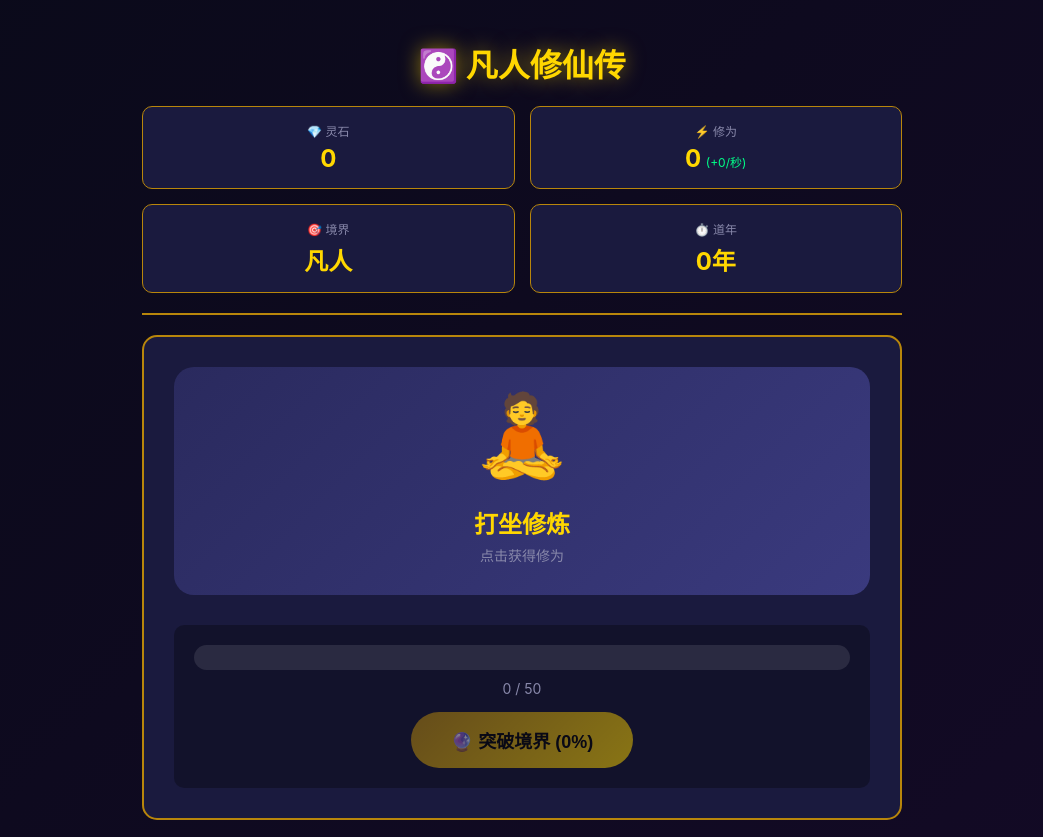
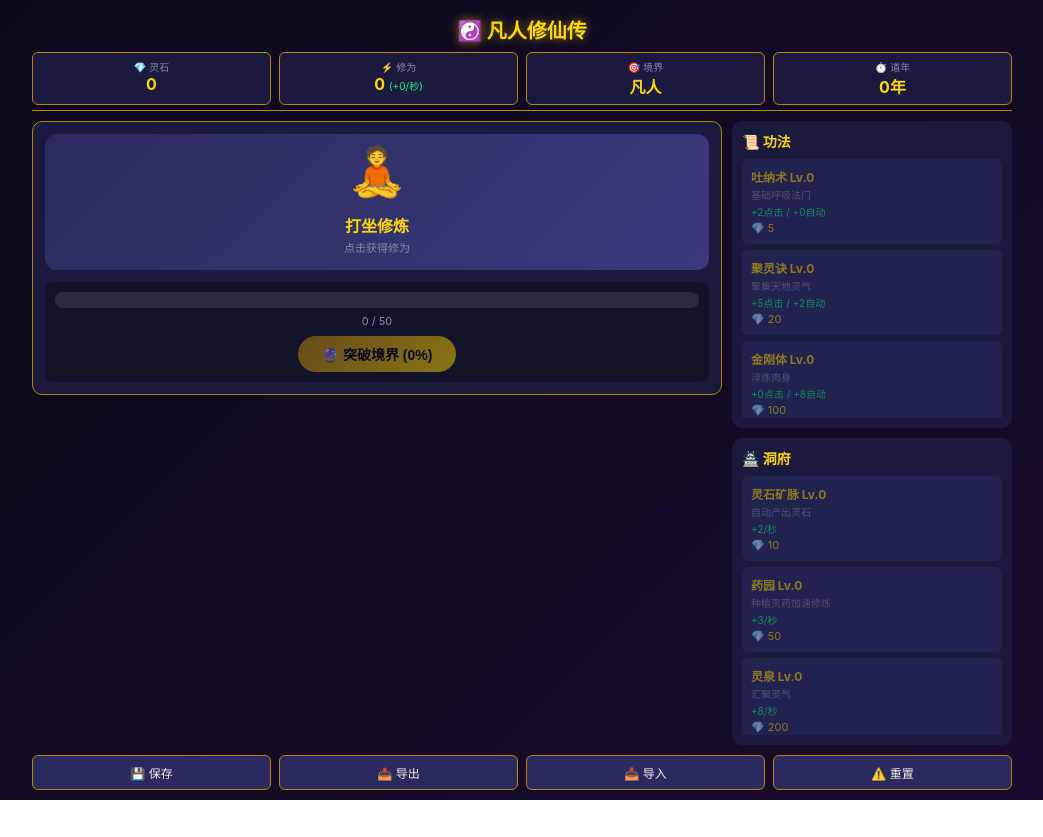
Before and after one commit to WayneChaoss/xiuxian-idle, a plain HTML site: page index.html in a window 1280 px wide. Shown: the top 837 px of the page, without its empty margins (118-1161 px from the left). After the commit the page ends 800 px from the top, so only its background shows below. Drawn offline with Linux system fonts and the light colour scheme.

Commit message:
界面优化：紧凑布局，一屏显示，无需滚动

```diff
--- a/css/style.css
+++ b/css/style.css
@@ -15,93 +15,120 @@
     box-sizing: border-box;
 }
 
+html, body {
+    height: 100vh;
+    overflow: hidden;
+}
+
 body {
     font-family: -apple-system, BlinkMacSystemFont, 'Segoe UI', 'Microsoft YaHei', sans-serif;
     background: linear-gradient(135deg, var(--bg-color) 0%, #1a0a2e 100%);
     color: var(--text);
-    min-height: 100vh;
+    font-size: 14px;
 }
 
 #game-container {
-    max-width: 800px;
+    max-width: 1000px;
     margin: 0 auto;
-    padding: 20px;
+    padding: 10px;
+    height: 100vh;
+    display: flex;
+    flex-direction: column;
 }
 
 /* 头部 */
 header {
     text-align: center;
-    padding: 20px 0;
-    border-bottom: 2px solid var(--accent-dark);
-    margin-bottom: 20px;
+    padding: 5px 0;
+    border-bottom: 1px solid var(--accent-dark);
+    margin-bottom: 10px;
+    flex-shrink: 0;
 }
 
 header h1 {
-    font-size: 32px;
+    font-size: 20px;
     color: var(--accent);
-    text-shadow: 0 0 20px rgba(255, 215, 0, 0.5);
-    margin-bottom: 20px;
+    text-shadow: 0 0 10px rgba(255, 215, 0, 0.5);
+    margin-bottom: 8px;
 }
 
 #stats {
     display: grid;
-    grid-template-columns: repeat(2, 1fr);
-    gap: 15px;
+    grid-template-columns: repeat(4, 1fr);
+    gap: 8px;
 }
 
 .stat {
     background: var(--panel-bg);
-    padding: 15px;
-    border-radius: 10px;
+    padding: 6px;
+    border-radius: 6px;
     border: 1px solid var(--accent-dark);
 }
 
 .stat .label {
     display: block;
-    font-size: 12px;
+    font-size: 10px;
     color: var(--text-muted);
-    margin-bottom: 5px;
 }
 
 .stat .value {
-    font-size: 24px;
+    font-size: 16px;
     font-weight: bold;
     color: var(--accent);
 }
 
 #cultivation-rate {
-    font-size: 12px;
+    font-size: 10px;
     color: var(--success);
 }
 
 /* 主区域 */
 main {
+    display: grid;
+    grid-template-columns: 1fr 280px;
+    gap: 10px;
+    flex: 1;
+    min-height: 0;
+    overflow: hidden;
+}
+
+@media (max-width: 800px) {
+    main {
+        grid-template-columns: 1fr;
+        grid-template-rows: 1fr 200px;
+    }
+}
+
+/* 左侧区域 */
+.left-panel {
     display: flex;
     flex-direction: column;
-    gap: 20px;
+    gap: 10px;
+    min-height: 0;
 }
 
 /* 修炼区域 */
 #cultivation-area {
     background: var(--panel-bg);
-    padding: 30px;
-    border-radius: 15px;
+    padding: 12px;
+    border-radius: 10px;
     text-align: center;
-    border: 2px solid var(--accent-dark);
+    border: 1px solid var(--accent-dark);
+    flex-shrink: 0;
 }
 
 #cultivator {
     cursor: pointer;
-    padding: 30px;
-    border-radius: 20px;
+    padding: 15px;
+    border-radius: 12px;
     background: linear-gradient(135deg, var(--card-bg) 0%, #3a3a7e 100%);
     transition: all 0.2s;
-    margin-bottom: 30px;
+    margin-bottom: 12px;
 }
 
 #cultivator:hover {
     transform: scale(1.02);
-    box-shadow: 0 0 30px rgba(255, 215, 0, 0.3);
+    box-shadow: 0 0 20px rgba(255, 215, 0, 0.3);
 }
 
 #cultivator:active {
@@ -109,65 +136,65 @@ main {
 }
 
 #cultivator-icon {
-    font-size: 80px;
-    margin-bottom: 10px;
+    font-size: 48px;
+    margin-bottom: 5px;
     animation: float 3s ease-in-out infinite;
 }
 
 @keyframes float {
     0%, 100% { transform: translateY(0); }
-    50% { transform: translateY(-15px); }
+    50% { transform: translateY(-10px); }
 }
 
 #cultivator-name {
-    font-size: 24px;
+    font-size: 16px;
     font-weight: bold;
     color: var(--accent);
-    margin-bottom: 5px;
+    margin-bottom: 2px;
 }
 
 #cultivator-desc {
-    font-size: 14px;
+    font-size: 11px;
     color: var(--text-muted);
 }
 
 /* 突破区域 */
 #breakthrough-area {
     background: rgba(0, 0, 0, 0.3);
-    padding: 20px;
-    border-radius: 10px;
+    padding: 10px;
+    border-radius: 8px;
 }
 
 #breakthrough-progress {
     width: 100%;
-    height: 25px;
+    height: 16px;
     background: rgba(255, 255, 255, 0.1);
-    border-radius: 15px;
+    border-radius: 8px;
     overflow: hidden;
-    margin-bottom: 10px;
+    margin-bottom: 6px;
 }
 
 #progress-fill {
     height: 100%;
     background: linear-gradient(90deg, var(--accent-dark), var(--accent));
-    border-radius: 15px;
+    border-radius: 8px;
     transition: width 0.3s;
-    box-shadow: 0 0 10px var(--accent);
+    box-shadow: 0 0 5px var(--accent);
 }
 
 #progress-text {
-    font-size: 14px;
+    font-size: 11px;
     color: var(--text-muted);
-    margin-bottom: 15px;
+    margin-bottom: 8px;
 }
 
 #breakthrough-btn {
     background: linear-gradient(135deg, var(--accent-dark), var(--accent));
     color: #000;
     border: none;
-    padding: 15px 40px;
-    border-radius: 30px;
-    font-size: 18px;
+    padding: 8px 24px;
+    border-radius: 20px;
+    font-size: 14px;
     font-weight: bold;
     cursor: pointer;
     transition: all 0.2s;
@@ -175,7 +202,7 @@ main {
 
 #breakthrough-btn:hover:not(:disabled) {
     transform: scale(1.05);
-    box-shadow: 0 0 20px var(--accent);
+    box-shadow: 0 0 15px var(--accent);
 }
 
 #breakthrough-btn:disabled {
@@ -183,33 +210,52 @@ main {
     cursor: not-allowed;
 }
 
+/* 右侧区域 */
+.right-panel {
+    display: grid;
+    grid-template-rows: 1fr 1fr;
+    gap: 10px;
+    min-height: 0;
+}
+
 /* 功能区域 */
 #techniques-area, #cave-area {
     background: var(--panel-bg);
-    padding: 20px;
-    border-radius: 15px;
+    padding: 10px;
+    border-radius: 10px;
+    display: flex;
+    flex-direction: column;
+    overflow: hidden;
 }
 
 #techniques-area h2, #cave-area h2 {
     color: var(--accent);
-    margin-bottom: 15px;
-    font-size: 20px;
+    margin-bottom: 8px;
+    font-size: 14px;
+    flex-shrink: 0;
+}
+
+#techniques-list, #cave-list {
+    overflow-y: auto;
+    flex: 1;
+    display: flex;
+    flex-direction: column;
+    gap: 6px;
 }
 
 /* 列表项 */
 .technique-card, .cave-item {
     background: var(--card-bg);
-    padding: 15px;
-    border-radius: 10px;
-    margin-bottom: 10px;
+    padding: 8px;
+    border-radius: 6px;
     cursor: pointer;
-    border: 2px solid transparent;
+    border: 1px solid transparent;
     transition: all 0.2s;
+    flex-shrink: 0;
 }
 
 .technique-card:hover, .cave-item:hover {
     border-color: var(--accent);
-    transform: translateX(5px);
 }
 
 .technique-card.disabled, .cave-item.disabled {
@@ -220,44 +266,44 @@ main {
 .item-name {
     font-weight: bold;
     color: var(--accent);
-    margin-bottom: 5px;
+    font-size: 12px;
+    margin-bottom: 2px;
 }
 
 .item-desc {
-    font-size: 12px;
+    font-size: 10px;
     color: var(--text-muted);
-    margin-bottom: 5px;
+    margin-bottom: 2px;
 }
 
 .item-effect {
-    font-size: 14px;
+    font-size: 10px;
     color: var(--success);
 }
 
 .item-cost {
-    font-size: 14px;
+    font-size: 11px;
     color: var(--accent);
-    margin-top: 5px;
+    margin-top: 2px;
 }
 
 /* 底部 */
 footer {
     display: flex;
-    gap: 10px;
-    margin-top: 20px;
-    flex-wrap: wrap;
+    gap: 8px;
+    padding-top: 10px;
+    flex-shrink: 0;
 }
 
 .footer-btn {
     flex: 1;
-    min-width: 80px;
     background: var(--card-bg);
     color: var(--text);
     border: 1px solid var(--accent-dark);
-    padding: 12px;
-    border-radius: 8px;
+    padding: 8px;
+    border-radius: 6px;
     cursor: pointer;
-    font-size: 14px;
+    font-size: 12px;
     transition: all 0.2s;
 }
 
@@ -291,30 +337,51 @@ footer {
 
 .modal-content {
     background: var(--panel-bg);
-    padding: 30px;
-    border-radius: 15px;
+    padding: 20px;
+    border-radius: 10px;
     text-align: center;
-    max-width: 400px;
-    border: 2px solid var(--accent);
+    max-width: 300px;
+    border: 1px solid var(--accent);
 }
 
 .modal-content h2 {
     color: var(--accent);
-    margin-bottom: 15px;
+    margin-bottom: 10px;
+    font-size: 16px;
 }
 
 .modal-content p {
-    margin-bottom: 20px;
-    line-height: 1.6;
+    margin-bottom: 15px;
+    line-height: 1.4;
+    font-size: 12px;
 }
 
 .modal-content button {
     background: linear-gradient(135deg, var(--accent-dark), var(--accent));
     color: #000;
     border: none;
-    padding: 12px 30px;
-    border-radius: 20px;
+    padding: 8px 20px;
+    border-radius: 15px;
     cursor: pointer;
-    font-size: 16px;
+    font-size: 14px;
     font-weight: bold;
 }
+
+/* 滚动条 */
+::-webkit-scrollbar {
+    width: 4px;
+}
+
+::-webkit-scrollbar-track {
+    background: var(--bg-color);
+    border-radius: 2px;
+}
+
+::-webkit-scrollbar-thumb {
+    background: var(--card-bg);
+    border-radius: 2px;
+}
+
+::-webkit-scrollbar-thumb:hover {
+    background: var(--accent);
+}
--- a/index.html
+++ b/index.html
@@ -34,7 +34,8 @@
 
         <!-- 主游戏区域 -->
         <main>
-            <!-- 修炼区域 -->
+            <!-- 左侧：修炼和突破 -->
+            <div class="left-panel">
                 <section id="cultivation-area">
                     <div id="cultivator" onclick="game.cultivate()">
                         <div id="cultivator-icon">🧘</div>
@@ -52,18 +53,20 @@
                         </button>
                     </div>
                 </section>
+            </div>
 
-            <!-- 功法区域 -->
+            <!-- 右侧：功法和洞府 -->
+            <div class="right-panel">
                 <section id="techniques-area">
                     <h2>📜 功法</h2>
                     <div id="techniques-list"></div>
                 </section>
 
-            <!-- 洞府区域 -->
                 <section id="cave-area">
                     <h2>🏯 洞府</h2>
                     <div id="cave-list"></div>
                 </section>
+            </div>
         </main>
 
         <!-- 底部操作 -->
--- a/js/game.js
+++ b/js/game.js
@@ -105,9 +105,13 @@ class XiuxianGame {
             // 突破成功
             this.state.realmLevel = next.required;
 
+            // 突破奖励灵石（根据境界）
+            const stoneReward = Math.floor(next.required / 2);
+            this.state.spiritStones += stoneReward;
+
             const modal = document.getElementById('breakthrough-modal');
             const msg = document.getElementById('breakthrough-message');
-            msg.innerHTML = `恭喜突破到 <strong style="color: var(--accent);">${next.name}</strong><br>自动修炼速度提升！`;
+            msg.innerHTML = `恭喜突破到 <strong style="color: var(--accent);">${next.name}</strong><br>获得 ${stoneReward} 灵石奖励！<br>自动修炼速度提升！`;
             modal.classList.remove('hidden');
         } else {
             // 突破失败，损失部分修为
```
Lines whose indentation alone changed are shown as unchanged.
